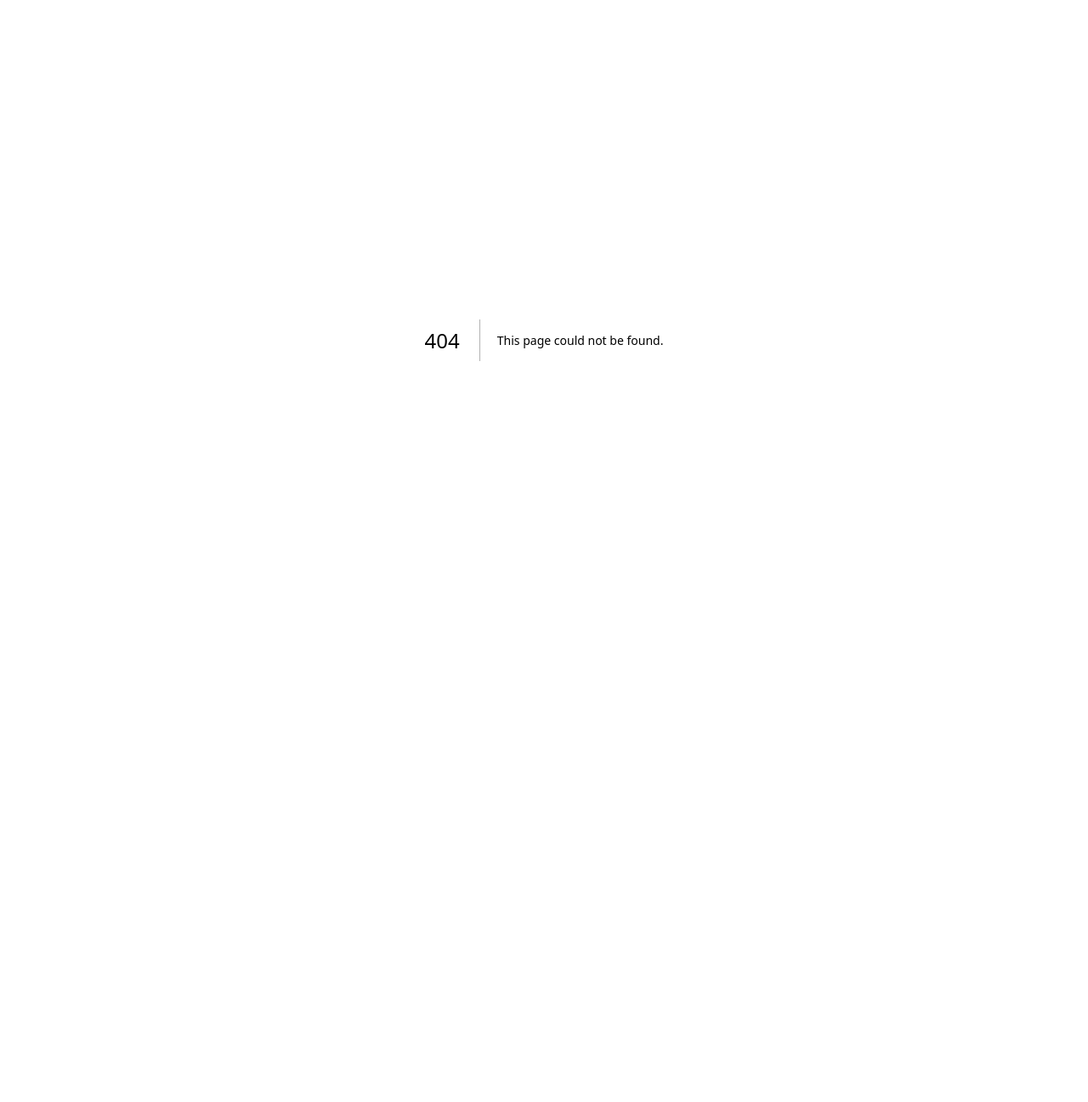
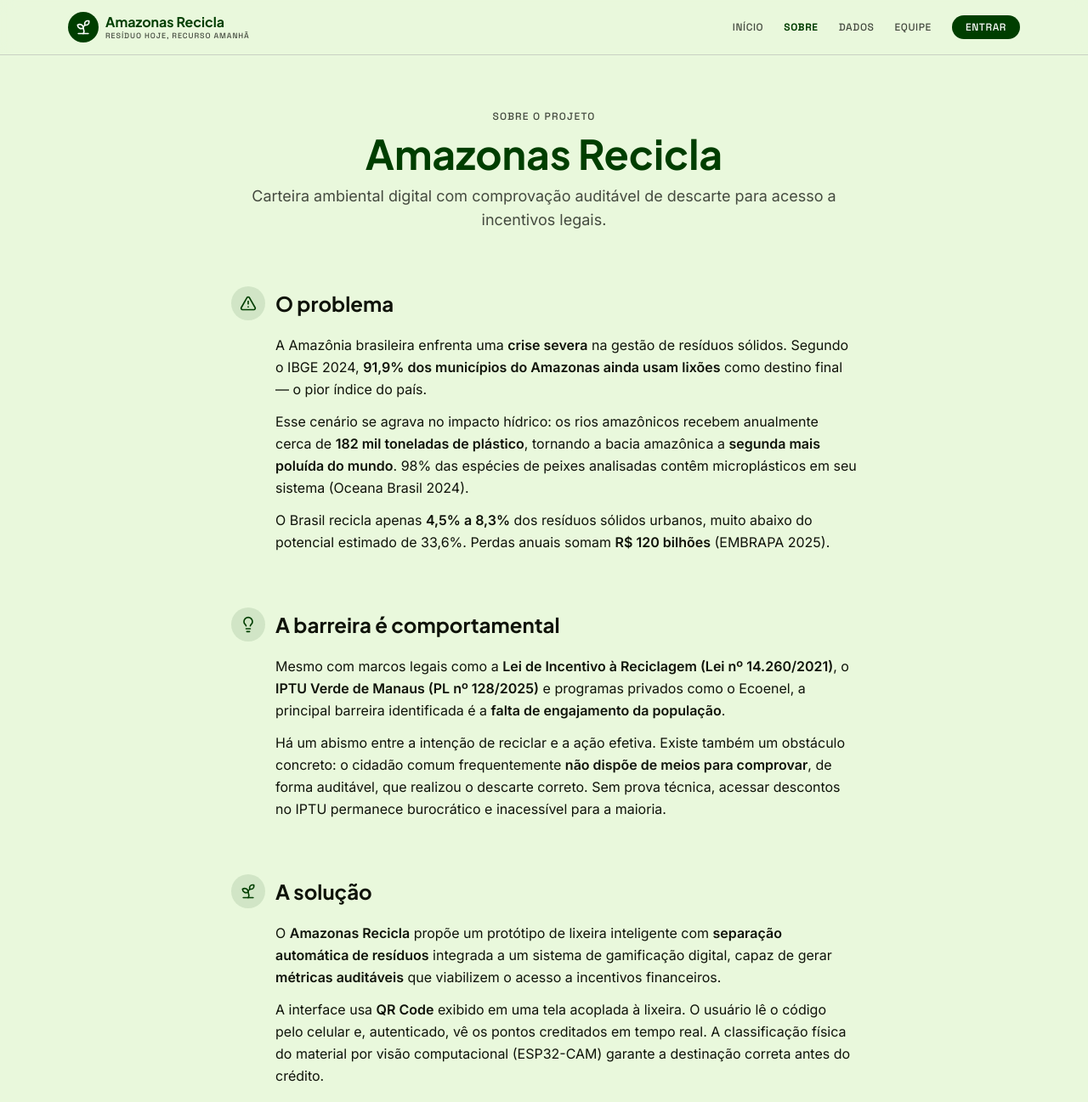
Before and after one commit to deskytop/amazonas-recicla-inovatech, a Next.js app in the folder web/: page /sobre in a window 1280 px wide. Before the commit this address had no page. Shown: the top 1297 px of the page at 85% size. Before the commit the page ends 800 px from the top, so only its background shows below. Built offline with nearby package versions, Linux system fonts and the light colour scheme.

Commit message:
feat(public): adiciona /sobre com manifesto, problema, solucao e objetivos

```diff
--- /dev/null
+++ b/web/app/(public)/sobre/page.tsx
@@ -0,0 +1,81 @@
+import { Sprout, AlertTriangle, Lightbulb, Target } from "lucide-react";
+
+export default function SobrePage() {
+  return (
+    <div className="max-w-3xl mx-auto px-4 py-16 space-y-16">
+      <header className="space-y-3 text-center">
+        <p className="font-mono text-xs uppercase tracking-widest text-muted-foreground">
+          Sobre o projeto
+        </p>
+        <h1 className="font-display text-4xl md:text-5xl font-bold text-primary">
+          Amazonas Recicla
+        </h1>
+        <p className="text-lg text-muted-foreground">
+          Carteira ambiental digital com comprovação auditável de descarte para acesso a incentivos legais.
+        </p>
+      </header>
+
+      <Section icon={AlertTriangle} title="O problema">
+        <p>
+          A Amazônia brasileira enfrenta uma <strong>crise severa</strong> na gestão de resíduos sólidos. Segundo o IBGE 2024, <strong>91,9% dos municípios do Amazonas ainda usam lixões</strong> como destino final — o pior índice do país.
+        </p>
+        <p>
+          Esse cenário se agrava no impacto hídrico: os rios amazônicos recebem anualmente cerca de <strong>182 mil toneladas de plástico</strong>, tornando a bacia amazônica a <strong>segunda mais poluída do mundo</strong>. 98% das espécies de peixes analisadas contêm microplásticos em seu sistema (Oceana Brasil 2024).
+        </p>
+        <p>
+          O Brasil recicla apenas <strong>4,5% a 8,3%</strong> dos resíduos sólidos urbanos, muito abaixo do potencial estimado de 33,6%. Perdas anuais somam <strong>R$ 120 bilhões</strong> (EMBRAPA 2025).
+        </p>
+      </Section>
+
+      <Section icon={Lightbulb} title="A barreira é comportamental">
+        <p>
+          Mesmo com marcos legais como a <strong>Lei de Incentivo à Reciclagem (Lei nº 14.260/2021)</strong>, o <strong>IPTU Verde de Manaus (PL nº 128/2025)</strong> e programas privados como o Ecoenel, a principal barreira identificada é a <strong>falta de engajamento da população</strong>.
+        </p>
+        <p>
+          Há um abismo entre a intenção de reciclar e a ação efetiva. Existe também um obstáculo concreto: o cidadão comum frequentemente <strong>não dispõe de meios para comprovar</strong>, de forma auditável, que realizou o descarte correto. Sem prova técnica, acessar descontos no IPTU permanece burocrático e inacessível para a maioria.
+        </p>
+      </Section>
+
+      <Section icon={Sprout} title="A solução">
+        <p>
+          O <strong>Amazonas Recicla</strong> propõe um protótipo de lixeira inteligente com <strong>separação automática de resíduos</strong> integrada a um sistema de gamificação digital, capaz de gerar <strong>métricas auditáveis</strong> que viabilizem o acesso a incentivos financeiros.
+        </p>
+        <p>
+          A interface usa <strong>QR Code</strong> exibido em uma tela acoplada à lixeira. O usuário lê o código pelo celular e, autenticado, vê os pontos creditados em tempo real. A classificação física do material por visão computacional (ESP32-CAM) garante a destinação correta antes do crédito.
+        </p>
+      </Section>
+
+      <Section icon={Target} title="Objetivos">
+        <ul className="space-y-2 list-decimal pl-5">
+          <li>Implementar classificação física de resíduos com <strong>acurácia superior a 90%</strong></li>
+          <li>Integrar um <strong>painel digital</strong> com métricas de impacto ambiental em tempo real</li>
+          <li>Avaliar o engajamento do público via <strong>gamificação conectada ao ato físico</strong></li>
+          <li>Demonstrar o <strong>potencial educativo</strong> em feiras científicas</li>
+          <li>Estabelecer um sistema de <strong>benefícios verificáveis</strong> via comprovação técnica para acesso a IPTU Verde e incentivos vigentes</li>
+        </ul>
+      </Section>
+    </div>
+  );
+}
+
+function Section({
+  icon: Icon,
+  title,
+  children,
+}: {
+  icon: React.ComponentType<{ className?: string }>;
+  title: string;
+  children: React.ReactNode;
+}) {
+  return (
+    <section className="space-y-4">
+      <div className="flex items-center gap-3">
+        <div className="rounded-full bg-primary/10 h-10 w-10 flex items-center justify-center">
+          <Icon className="h-5 w-5 text-primary" />
+        </div>
+        <h2 className="font-display text-2xl font-bold text-foreground">{title}</h2>
+      </div>
+      <div className="space-y-3 text-foreground leading-relaxed pl-13">{children}</div>
+    </section>
+  );
+}
```
